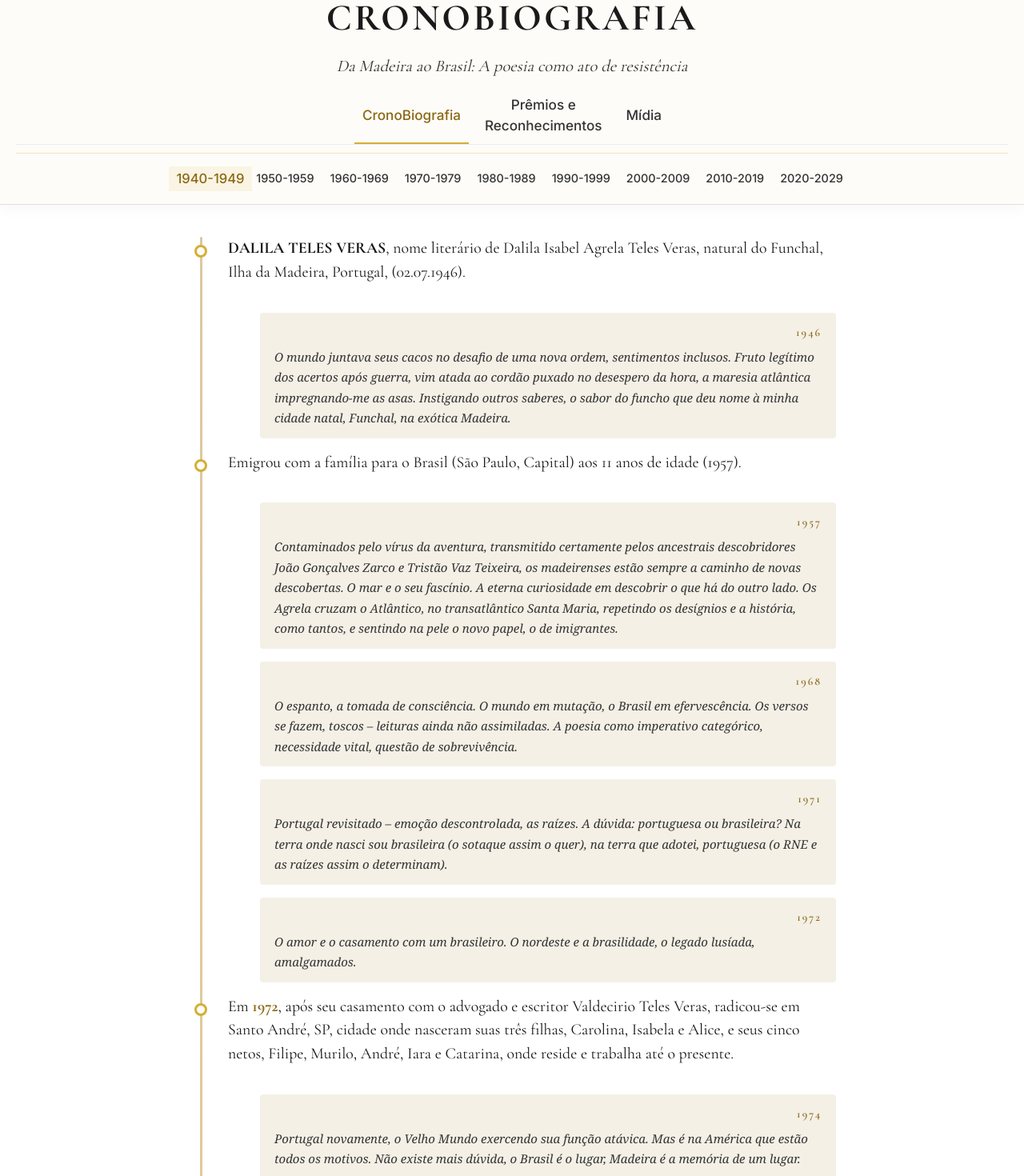
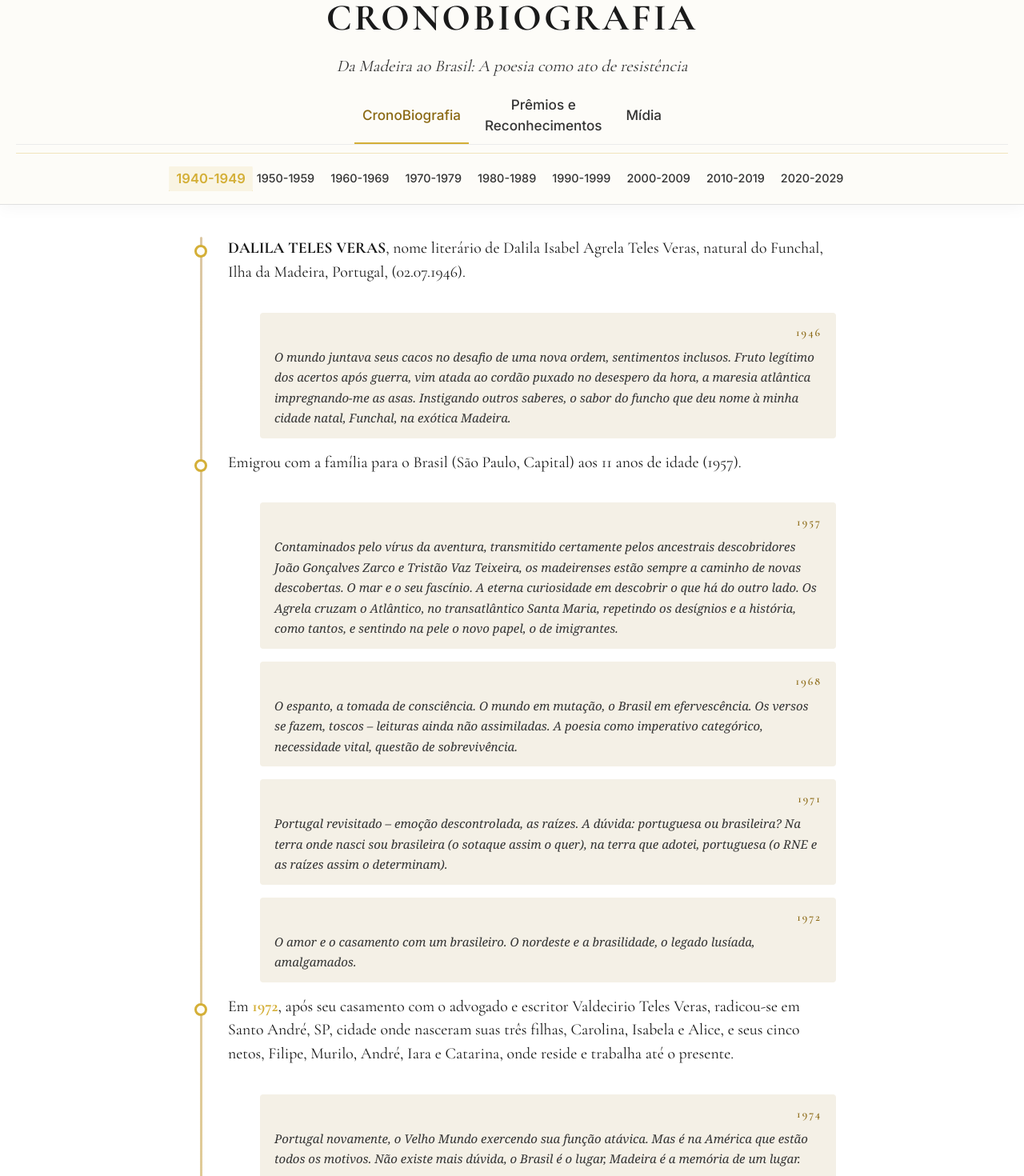
Before and after one commit to telesverasdalila-spec/dalilapoeta, a Next.js app: page / in a window 1280 px wide. Shown: the part 739-2209 px from the top of the page at 80% size. Built offline with nearby package versions, Linux system fonts and the light colour scheme.

Commit message:
regua dourada

```diff
--- a/src/app/globals.css
+++ b/src/app/globals.css
@@ -249,10 +249,11 @@ body {
   background-color: rgba(0,0,0,0.03);
 }
 .btn-decada.ativa {
-  color: #8b6914; /* Task 103 — década ativa legível sobre creme */
+  color: #d4af37; /* Task 105 — dourado vibrante de volta: régua é o trilho que alinha a página */
+  font-weight: 600; /* engrossa o dourado para manter legibilidade */
   border-bottom-color: #d4af37;
-  transform: scale(1.15);
-  background-color: rgba(212, 175, 55, 0.1);
+  transform: scale(1.15); /* ênfase pelo aumento */
+  background-color: rgba(212, 175, 55, 0.1); /* ênfase pelo fundo dourado leve */
 }
 
 /* ============================================================
@@ -388,7 +389,7 @@ span[data-ano] {
   color: #333;
 }
 span[data-ano].data-iluminada {
-  color: #8b6914; /* Task 103 — ano iluminado também precisa contraste */
+  color: #d4af37; /* Task 105 — ano iluminado volta ao dourado (acompanha a régua) */
   font-weight: 700;
 }
 
```
